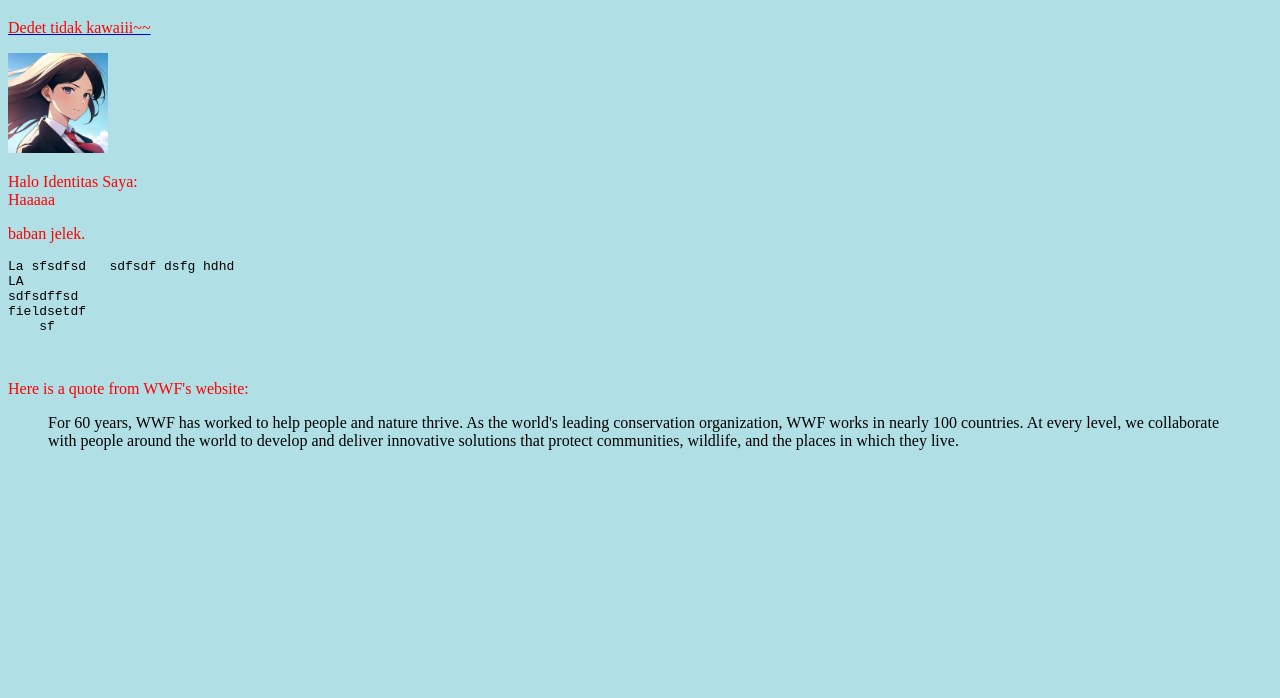
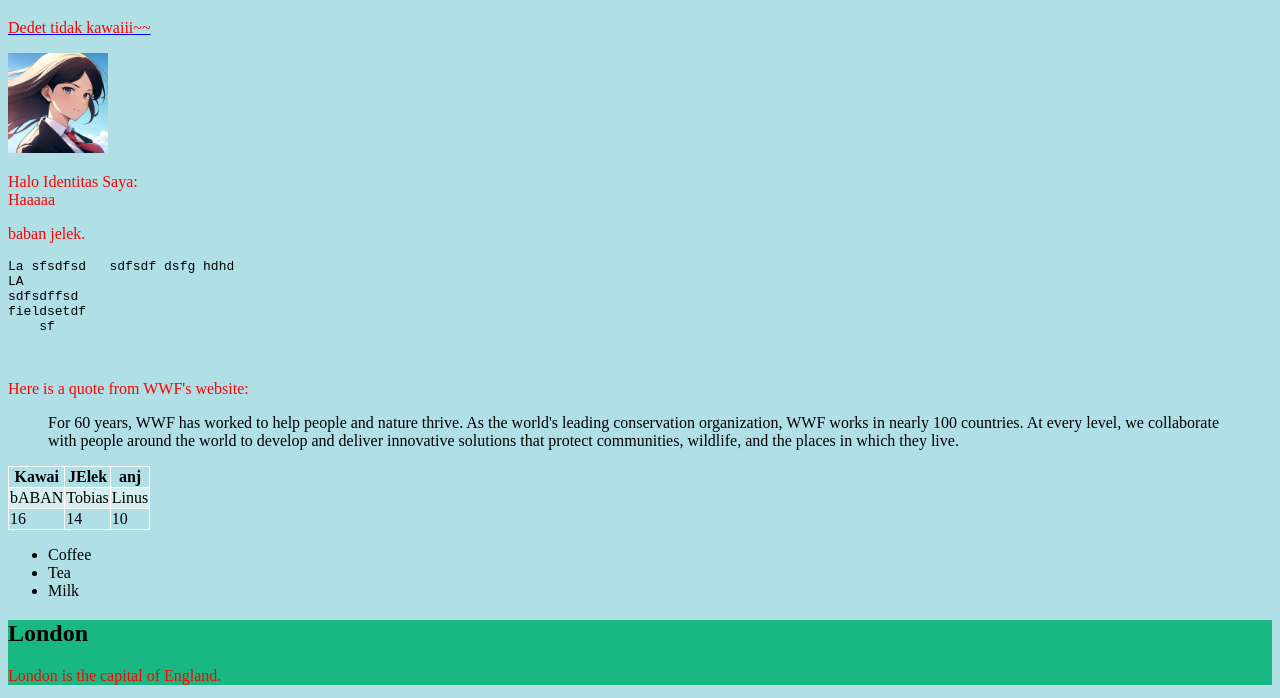
Before and after one commit to MnyaMnya2/Latihan, a plain HTML site: page index.html in a window 1280 px wide. Shown: the part 61-759 px from the top of the page. Drawn offline with Linux system fonts and the light colour scheme.

Commit message:
Latihan hari 2 html
meta, table, list, div, classes, id, head, iframe, aside, basic css

```diff
--- /dev/null
+++ b/css/index.css
@@ -0,0 +1,21 @@
+body {background-color: powderblue;}
+h1   {color: blue;}
+p    {color: red;}
+table, th, td {
+    border: 1px solid white;
+    border-collapse: collapse;
+  }
+  th, td {
+    border-spacing:150px;
+  }
+  tr:nth-child(even) {
+    background-color: #D6EEEE;
+  }
+  tr:hover {background-color: #fc0000;}
+.city{
+    background-color: #19b883;
+    width: 100%;
+}
+aside{
+    float: right;
+}
--- a/index.html
+++ b/index.html
@@ -2,12 +2,10 @@
 <html>
 <head>
 <title>Latihan bersama dedet</title>
-<style>
-    body {background-color: powderblue;}
-    h1   {color: blue;}
-    p    {color: red;}
-    </style>
-     <link rel="icon" type="image/x-icon" href="img/favicon.ico">
+<link rel="stylesheet" href="css/index.css">
+     <link rel="icon" type="image/x-icon" href="img/pstar.png">
+     <meta charset="UTF-8">
+     <meta name="viewport" content="width=device-width, initial-scale=1.0">
 </head>
 <body>
 
@@ -30,5 +28,35 @@ fieldsetdf
 <blockquote cite="http://www.worldwildlife.org/who/index.html">
 For 60 years, WWF has worked to help people and nature thrive. As the world's leading conservation organization, WWF works in nearly 100 countries. At every level, we collaborate with people around the world to develop and deliver innovative solutions that protect communities, wildlife, and the places in which they live.
 </blockquote>
+<table>
+    <tr>
+        <th>Kawai</th>
+        <th>JElek</th>
+        <th>anj</th>
+    </tr>
+    <tr>
+      <td>bABAN</td>
+      <td>Tobias</td>
+      <td>Linus</td>
+    </tr>
+    <tr>
+      <td>16</td>
+      <td>14</td>
+      <td>10</td>
+    </tr>
+  </table>
+  <ul>
+    <li>Coffee</li>
+    <li>Tea</li>
+    <li>Milk</li>
+  </ul>
+  <div class="city">
+    <h2>London</h2>
+    <p>London is the capital of England.</p>
+  </div>
+  <aside>
+    <img src="img/gambar.png">
+  </aside>
+  <iframe src="tes.html" title="description"></iframe>
 </body>
 </html>
```
Also changed, not shown: img/pstar.png (added).
